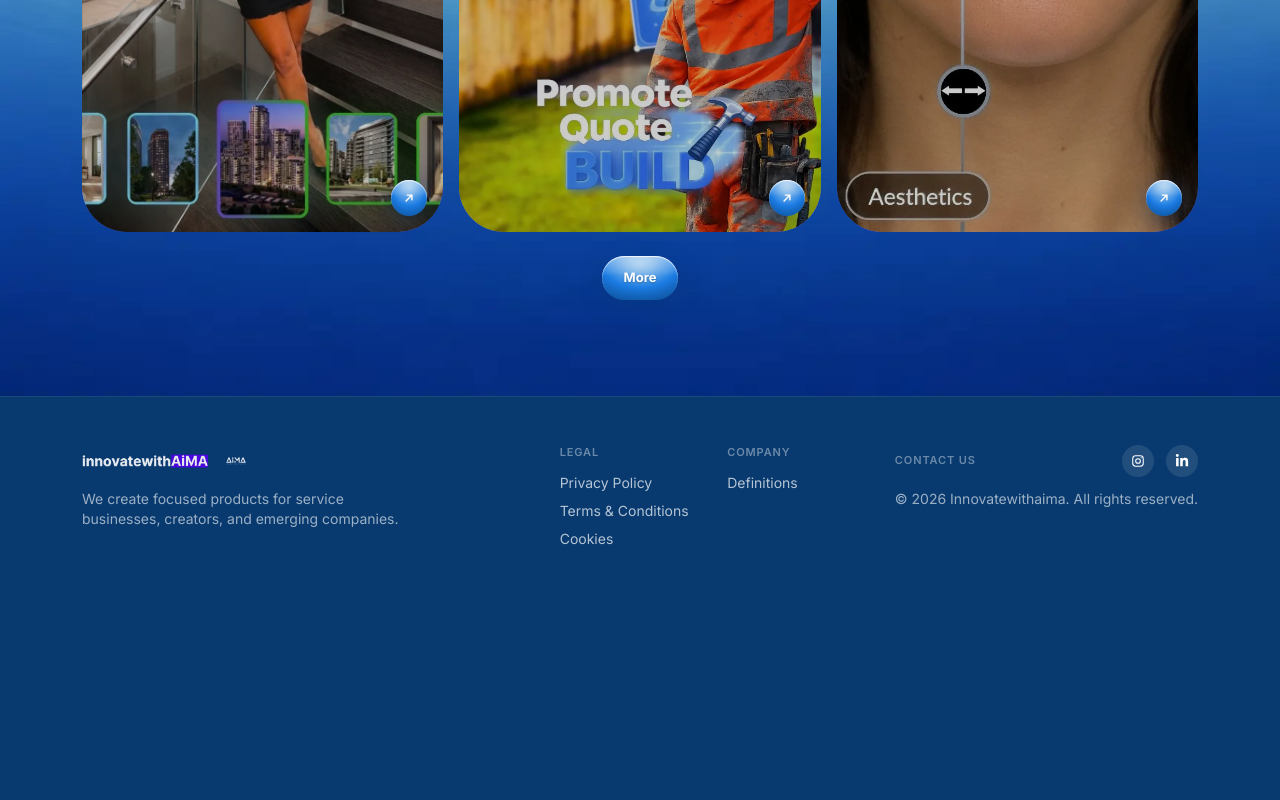
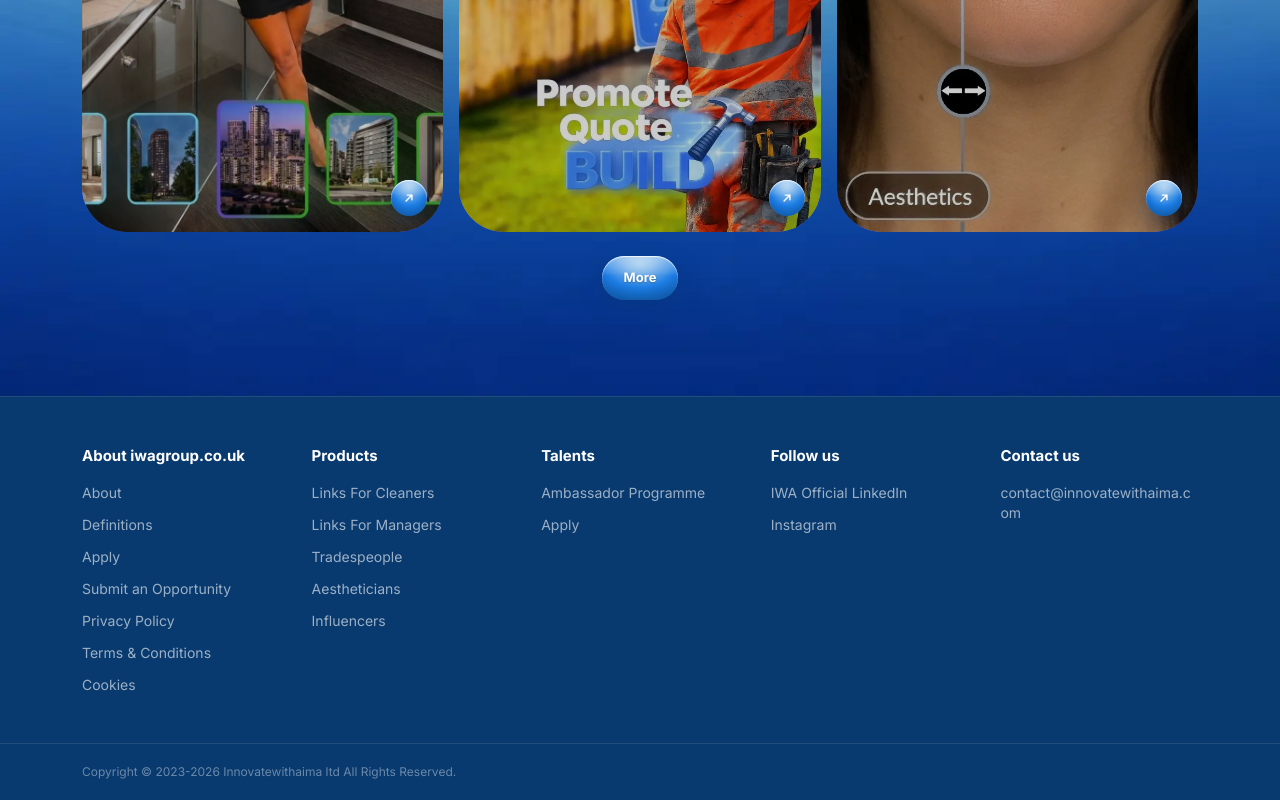
Before and after one commit to 1nn4a/iwa, a React (Vite) app: page / in a window 1280 px wide. Shown: the part 1305-2105 px from the top of the page. Before the commit the page ends 1902 px from the top, so only its background shows below. Built offline with nearby package versions, Linux system fonts and the light colour scheme.

Commit message:
iwa.co.uk pt372

```diff
--- a/src/components/Footer.tsx
+++ b/src/components/Footer.tsx
@@ -1,89 +1,95 @@
 // Footer.tsx
-import footer from '../assets/footer.webp'
-import logo from '../assets/logo.webp'
-
 interface FooterProps {
   variant?: 'dark' | 'light'
 }
 
+type FooterLink = { label: string; href: string; external?: boolean }
+type FooterColumn = { title: string; links: FooterLink[] }
+
+const COLUMNS: FooterColumn[] = [
+  {
+    title: 'About iwagroup.co.uk',
+    links: [
+      { label: 'About', href: 'https://iwagroup.co.uk/about' },
+      { label: 'Definitions', href: 'https://iwagroup.co.uk/definitions' },
+      { label: 'Apply', href: 'https://iwagroup.co.uk/apply' },
+      { label: 'Submit an Opportunity', href: 'https://iwagroup.co.uk/group/submit-an-opportunity' },
+      { label: 'Privacy Policy', href: 'https://iwagroup.co.uk/privacy' },
+      { label: 'Terms & Conditions', href: 'https://iwagroup.co.uk/terms' },
+      { label: 'Cookies', href: 'https://iwagroup.co.uk/cookies' },
+    ],
+  },
+  {
+    title: 'Products',
+    links: [
+      { label: 'Links For Cleaners', href: 'https://iwagroup.co.uk/en/links-for-cleaners' },
+      { label: 'Links For Managers', href: 'https://iwagroup.co.uk/product-property-form' },
+      { label: 'Tradespeople', href: 'https://iwagroup.co.uk/product-trades-form' },
+      { label: 'Aestheticians', href: 'https://iwagroup.co.uk/product-beauty-form' },
+      { label: 'Influencers', href: 'https://iwagroup.co.uk/en/cleaning-programme' },
+    ],
+  },
+  {
+    title: 'Talents',
+    links: [
+      { label: 'Ambassador Programme', href: 'https://group.iwagroup.co.uk/join' },
+      { label: 'Apply', href: 'https://iwagroup.co.uk/apply' },
+    ],
+  },
+  {
+    title: 'Follow us',
+    links: [
+      { label: 'IWA Official LinkedIn', href: 'https://www.linkedin.com/company/innovatewithaima', external: true },
+      { label: 'Instagram', href: 'https://www.instagram.com/innovatewithaima/', external: true },
+    ],
+  },
+  {
+    title: 'Contact us',
+    links: [
+      { label: 'contact@innovatewithaima.com', href: 'mailto:contact@innovatewithaima.com' },
+    ],
+  },
+]
+
 export default function Footer({ variant = 'dark' }: FooterProps) {
   const isLight = variant === 'light'
-  const label = isLight ? 'text-black/40' : 'text-white/40'
-  const link = isLight ? 'text-black/70 hover:text-black' : 'text-white/70 hover:text-white'
-  const border = isLight ? 'border-black/10' : 'border-white/8'
+  const heading = isLight ? 'text-black' : 'text-white'
+  const link = isLight ? 'text-black/60 hover:text-black' : 'text-white/60 hover:text-white'
+  const border = isLight ? 'border-black/10' : 'border-white/10'
+  const muted = isLight ? 'text-black/40' : 'text-white/40'
+  const isGroupHost = typeof window !== 'undefined' && window.location.hostname === 'group.iwagroup.co.uk'
 
   return (
-<footer className={`border-t ${border} ${isLight ? 'bg-white text-black' : 'bg-[#083a6f] text-white'}`}>
-        <div className={`px-5 py-12 md:px-8 ${typeof window !== 'undefined' && window.location.hostname === 'group.iwagroup.co.uk' ? 'w-full' : 'mx-auto max-w-[1180px]'}`}>
-
-        <div className="flex flex-col md:flex-row md:justify-between gap-10">
-
- <div className="max-w-xs">
-<div className="flex items-center gap-3 mb-3">
-  <img src={logo} className={`h-8 opacity-90 ${isLight ? 'invert' : ''}`} alt="" />
-  <img src={footer} className={`h-8 opacity-90 ${isLight ? 'invert' : ''}`} alt="Innovatewithaima" />
-</div>
-  <p className={`text-sm ${isLight ? 'text-black/60' : 'text-white/60'}`}>
-We create focused products for service businesses, creators, and emerging companies.
-  </p>
-</div>
-
-           <div className="grid grid-cols-2 sm:grid-cols-4 gap-8 text-sm">
-            <div>
-              <p className={`text-[11px] font-semibold uppercase tracking-[0.08em] mb-3 ${label}`}>Legal</p>
-              <div className="flex flex-col gap-2">
-                <a href="https://iwagroup.co.uk/privacy" className={link}>Privacy Policy</a>
-                <a href="https://iwagroup.co.uk/terms" className={link}>Terms & Conditions</a>
-                <a href="https://iwagroup.co.uk/cookies" className={link}>Cookies</a>
+    <footer className={`border-t ${border} ${isLight ? 'bg-white text-black' : 'bg-[#083a6f] text-white'}`}>
+      <div className={`px-5 pt-12 md:px-8 ${isGroupHost ? 'w-full' : 'mx-auto max-w-[1180px]'}`}>
+        <div className="grid grid-cols-2 gap-x-8 gap-y-10 text-sm sm:grid-cols-3 lg:grid-cols-5">
+          {COLUMNS.map(col => (
+            <div key={col.title}>
+              <p className={`mb-4 text-[15px] font-bold ${heading}`}>{col.title}</p>
+              <div className="flex flex-col gap-3">
+                {col.links.map(item => (
+                  <a
+                    key={item.label}
+                    href={item.href}
+                    target={item.external ? '_blank' : undefined}
+                    rel={item.external ? 'noopener noreferrer' : undefined}
+                    className={`break-all ${link}`}
+                  >
+                    {item.label}
+                  </a>
+                ))}
               </div>
             </div>
+          ))}
+        </div>
+      </div>
 
-            <div>
-              <p className={`text-[11px] font-semibold uppercase tracking-[0.08em] mb-3 ${label}`}>Company</p>
-              <div className="flex flex-col gap-2">
-                <a href="https://iwagroup.co.uk/definitions" className={link}>Definitions</a>
-
-              </div>
-            </div>
-
-            <div className="col-span-2 sm:col-span-2">
-              <div className="flex items-center justify-between mb-3">
-                <p className={`text-[11px] font-semibold uppercase tracking-[0.08em] ${label}`}>Contact us</p>
-                <div className="flex gap-3">
-
-                   <a href="https://www.instagram.com/innovatewithaima/"
-                    target="_blank"
-                    rel="noopener noreferrer"
-                    aria-label="Instagram"
-                    className={`flex h-8 w-8 items-center justify-center rounded-full ${isLight ? 'bg-black/5' : 'bg-white/10'}`}
-                  >
-                    <svg width="14" height="14" viewBox="0 0 24 24" fill="none" stroke="currentColor" strokeWidth="1.8">
-                      <rect x="3" y="3" width="18" height="18" rx="5" />
-                      <circle cx="12" cy="12" r="4" />
-                      <circle cx="17.5" cy="6.5" r="1" fill="currentColor" stroke="none" />
-                    </svg>
-                  </a>
-
-                   <a href="https://www.linkedin.com/company/innovatewithaima"
-                    target="_blank"
-                    rel="noopener noreferrer"
-                    aria-label="LinkedIn"
-                    className={`flex h-8 w-8 items-center justify-center rounded-full ${isLight ? 'bg-black/5' : 'bg-white/10'}`}
-                  >
-                   <svg width="14" height="14" viewBox="0 0 448 512" fill="currentColor">
-  <path d="M100.28 448H7.4V148.9h92.88zm-46.44-341C24.22 107 0 82.76 0 53.19a53.19 53.19 0 01106.38 0c0 29.57-24.22 53.81-52.54 53.81zM447.9 448h-92.68V302.4c0-34.7-.7-79.34-48.29-79.34-48.29 0-55.68 37.7-55.68 76.66V448h-92.78V148.9h89.08v40.8h1.3c12.4-23.5 42.7-48.3 87.9-48.3 94 0 111.28 61.9 111.28 142.3V448z"/>
-</svg>
-                  </a>
-                </div>
-              </div>
-              <p className={`text-sm ${isLight ? 'text-black/60' : 'text-white/60'}`}>
-                © 2026 Innovatewithaima. All rights reserved.
-              </p>
-            </div>
-          </div>
-
+      <div className={`mt-12 border-t ${border}`}>
+        <div className={`px-5 py-5 md:px-8 ${isGroupHost ? 'w-full' : 'mx-auto max-w-[1180px]'}`}>
+          <p className={`text-xs ${muted}`}>
+            Copyright © 2023-2026 Innovatewithaima ltd All Rights Reserved.
+          </p>
         </div>
-
       </div>
     </footer>
   )
```
Also changed, not shown: 54 other files (tests, documents, lock files or other folders).
